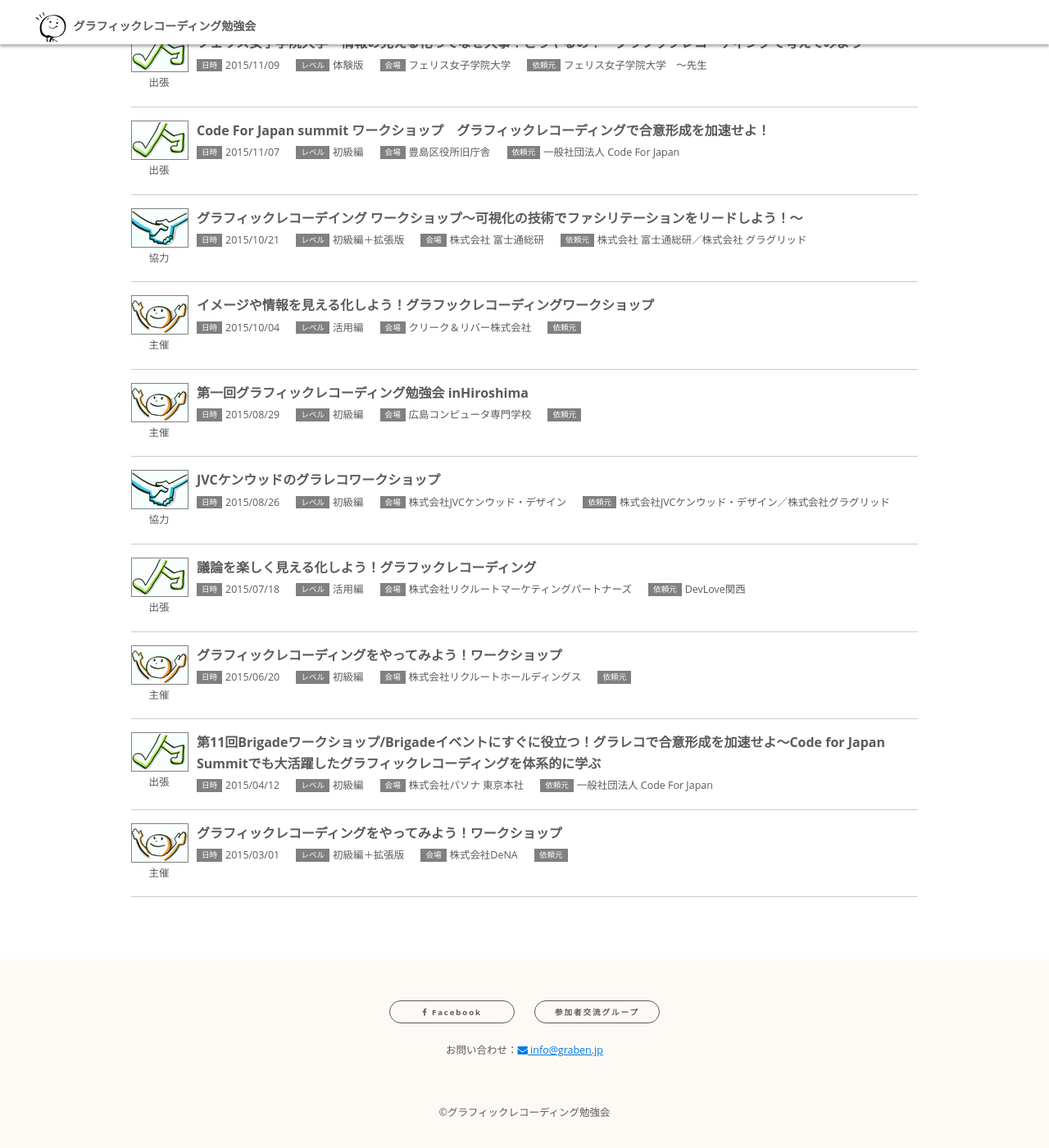
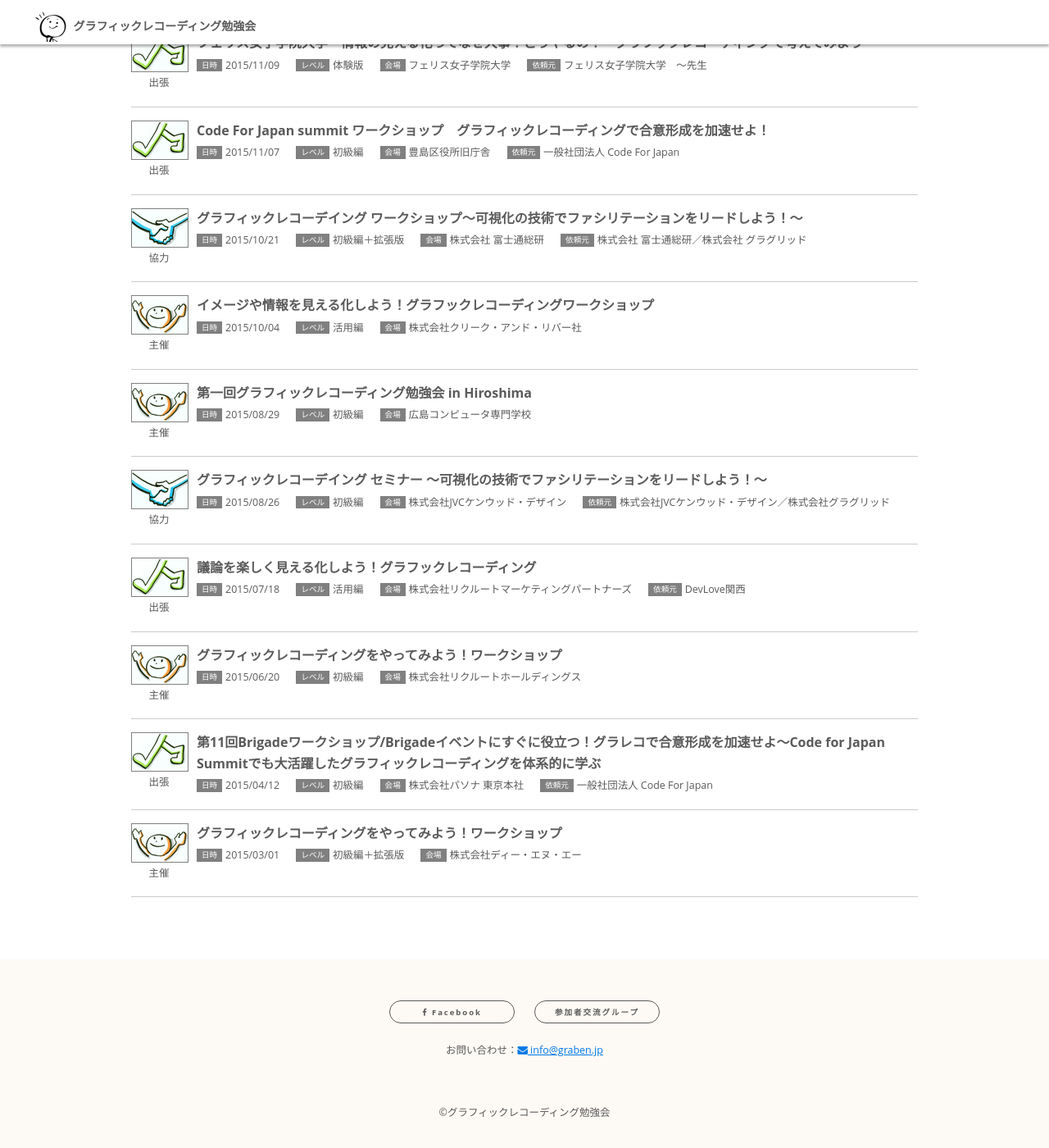
Before and after one commit to beijaflor/graben-site, a Jekyll site: the page built from activities.html, in a window 1280 px wide and 1400 px high, scrolled down 1178 px. Shown: the whole window at 82% size. Built offline with Jekyll 4.4.1, drawn with Linux system fonts in a browser that asks for light colours; some of the changed text lies outside the part shown.

Commit message:
apply feedback to activities page

```diff
--- a/activities.html
+++ b/activities.html
@@ -6,7 +6,7 @@
 <ul class="activirie-list">
 
   <li class="listitem">
-    <div class="badge"><img src="img/activitie-type-main.png" alt="">主催</div>
+    <div class="badge"><img src="img/activitie-type-out.png" alt="">出張</div>
     <p class="title">シビックテックの活動に活かそう！グラフィックレコーディングワークショップ</p>
     <ul class="detail">
       <li class="item"><span class="label">日時</span><span class="data">2016/09/17</span></li>
@@ -17,7 +17,7 @@
   </li>
 
   <li class="listitem">
-    <div class="badge"><img src="img/activitie-type-main.png" alt="">主催</div>
+    <div class="badge"><img src="img/activitie-type-out.png" alt="">出張</div>
     <p class="title">コミュニケーションをうみだすために、グラフィックレコーディングを、どう活用する？</p>
     <ul class="detail">
       <li class="item"><span class="label">日時</span><span class="data">2016/08/21</span></li>
@@ -35,8 +35,7 @@
     <ul class="detail">
       <li class="item"><span class="label">日時</span><span class="data">2016/04/16</span></li>
       <li class="item"><span class="label">レベル</span><span class="data">初級編／活用編</span></li>
-      <li class="item"><span class="label">会場</span><span class="data">株式会社DeNA</span></li>
-      <li class="item"><span class="label">依頼元</span><span class="data">日本ファシリテーション協会 東京支部</span></li>
+      <li class="item"><span class="label">会場</span><span class="data">株式会社ディー・エヌ・エー</span></li>
     </ul>
   </li>
 
@@ -145,25 +144,23 @@
     <ul class="detail">
       <li class="item"><span class="label">日時</span><span class="data">2015/10/04</span></li>
       <li class="item"><span class="label">レベル</span><span class="data">活用編</span></li>
-      <li class="item"><span class="label">会場</span><span class="data">クリーク＆リバー株式会社</span></li>
-      <li class="item"><span class="label">依頼元</span><span class="data">&nbsp;</span></li>
+      <li class="item"><span class="label">会場</span><span class="data">株式会社クリーク・アンド・リバー社</span></li>
     </ul>
   </li>
 
   <li class="listitem">
     <div class="badge"><img src="img/activitie-type-main.png" alt="">主催</div>
-    <p class="title">第一回グラフィックレコーディング勉強会 inHiroshima</p>
+    <p class="title">第一回グラフィックレコーディング勉強会 in Hiroshima</p>
     <ul class="detail">
       <li class="item"><span class="label">日時</span><span class="data">2015/08/29</span></li>
       <li class="item"><span class="label">レベル</span><span class="data">初級編</span></li>
       <li class="item"><span class="label">会場</span><span class="data">広島コンピュータ専門学校</span></li>
-      <li class="item"><span class="label">依頼元</span><span class="data">&nbsp;</span></li>
     </ul>
   </li>
 
   <li class="listitem">
     <div class="badge"><img src="img/activitie-type-collab.png" alt="">協力</div>
-    <p class="title">JVCケンウッドのグラレコワークショップ</p>
+    <p class="title">グラフィックレコーデイング セミナー 〜可視化の技術でファシリテーションをリードしよう！〜</p>
     <ul class="detail">
       <li class="item"><span class="label">日時</span><span class="data">2015/08/26</span></li>
       <li class="item"><span class="label">レベル</span><span class="data">初級編</span></li>
@@ -190,7 +187,6 @@
       <li class="item"><span class="label">日時</span><span class="data">2015/06/20</span></li>
       <li class="item"><span class="label">レベル</span><span class="data">初級編</span></li>
       <li class="item"><span class="label">会場</span><span class="data">株式会社リクルートホールディングス</span></li>
-      <li class="item"><span class="label">依頼元</span><span class="data">&nbsp;</span></li>
     </ul>
   </li>
 
@@ -211,8 +207,7 @@
     <ul class="detail">
       <li class="item"><span class="label">日時</span><span class="data">2015/03/01</span></li>
       <li class="item"><span class="label">レベル</span><span class="data">初級編＋拡張版</span></li>
-      <li class="item"><span class="label">会場</span><span class="data">株式会社DeNA</span></li>
-      <li class="item"><span class="label">依頼元</span><span class="data">&nbsp;</span></li>
+      <li class="item"><span class="label">会場</span><span class="data">株式会社ディー・エヌ・エー</span></li>
     </ul>
   </li>
 </ul>
```
